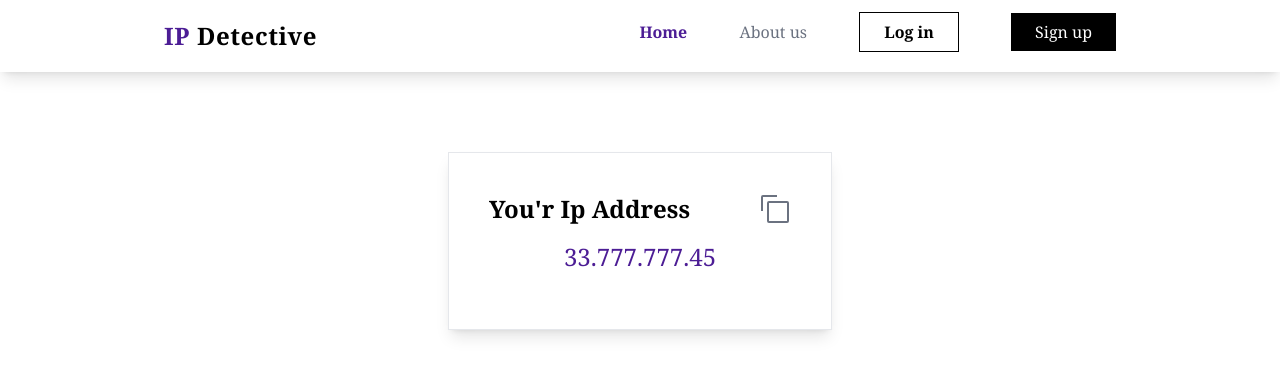
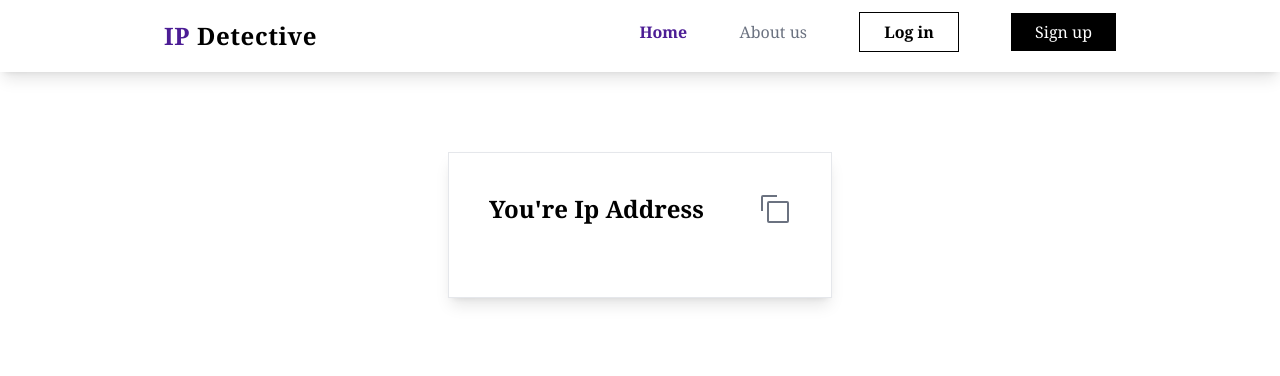
Before and after one commit to PRAVEEN200307/Authoritative, a website built with Vite: page index.html in a window 1280 px wide. Built offline with nearby package versions, Linux system fonts and the light colour scheme; no server answers.

Commit message:
fix:deploy error

```diff
--- a/index.html
+++ b/index.html
@@ -26,14 +26,14 @@
    <main>
       <div class="border w-96 mt-20 mx-auto p-10 shadow-lg">
         <div class="flex items-center justify-between">
-          <div class="font-bold text-2xl">You'r Ip Address</div>
+          <div class="font-bold text-2xl">You're Ip Address</div>
           <div class="text-gray-500 cursor-pointer ">
             <a href="#" class="cursor-copy active:text-red-500">
               <svg  xmlns="http://www.w3.org/2000/svg" width="32" height="32" viewBox="0 0 32 32"><path fill="currentColor" d="M28 10v18H10V10zm0-2H10a2 2 0 0 0-2 2v18a2 2 0 0 0 2 2h18a2 2 0 0 0 2-2V10a2 2 0 0 0-2-2"/><path fill="currentColor" d="M4 18H2V4a2 2 0 0 1 2-2h14v2H4Z"/></svg>
             </a>
           </div>
         </div>
-        <h1 class="text-center p-4 font-light text-2xl text-violet-900" id="ipAddress">33.777.777.45</h1>
+        <h1 class="text-center p-4 font-light text-4xl text-violet-900" id="ipAddress"></h1>
       </div>
       <!-- <table class="border-collapse borderborder-slate-400 mt-10 mx-auto block sm:flex sm:justify-center overflow-scroll table-fixed ">
          <tr>
--- a/signup.html
+++ b/signup.html
@@ -51,7 +51,6 @@
     </main>
     <script type="module" src="assets/js/validate.js"></script>
     <script type="module" src="./assets/js/index.js"></script>
-    <script type="module" src="./assets/js/signup.js"></script>
 </body>
 
 </html>
```
